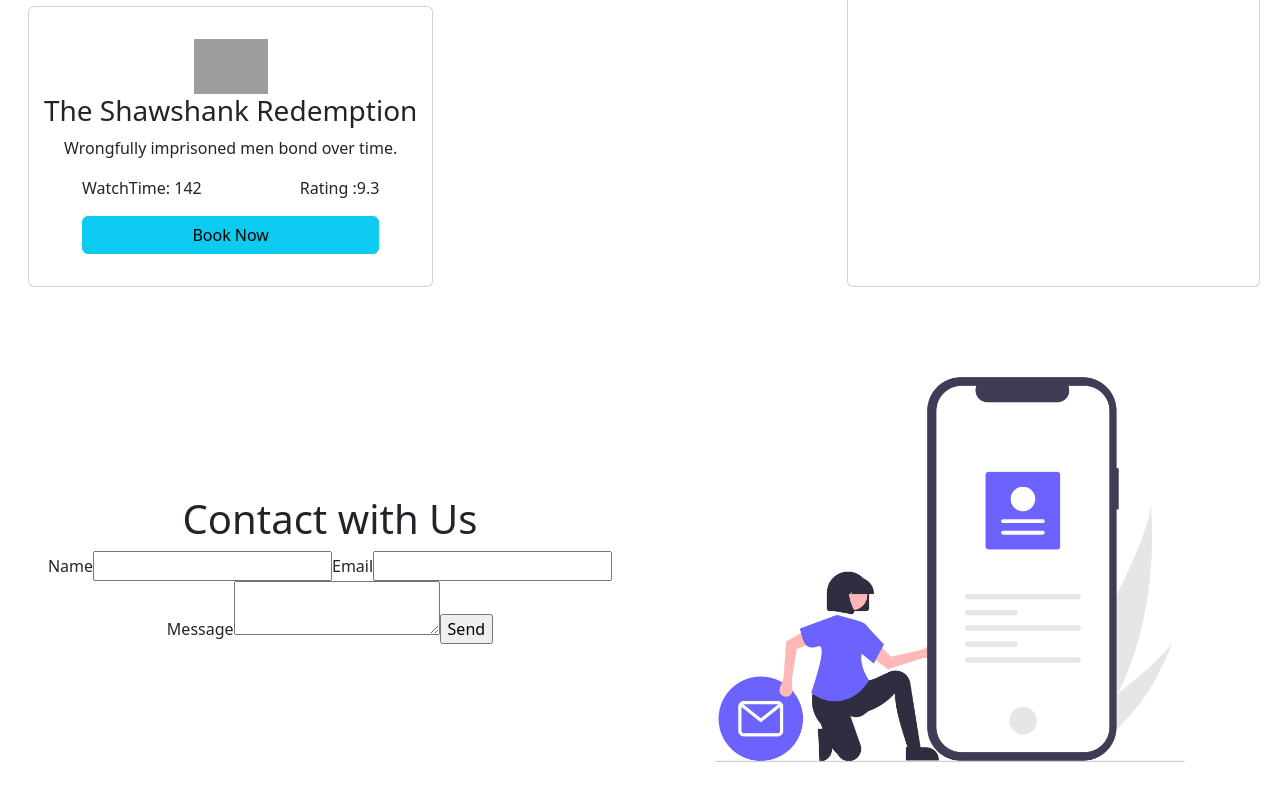
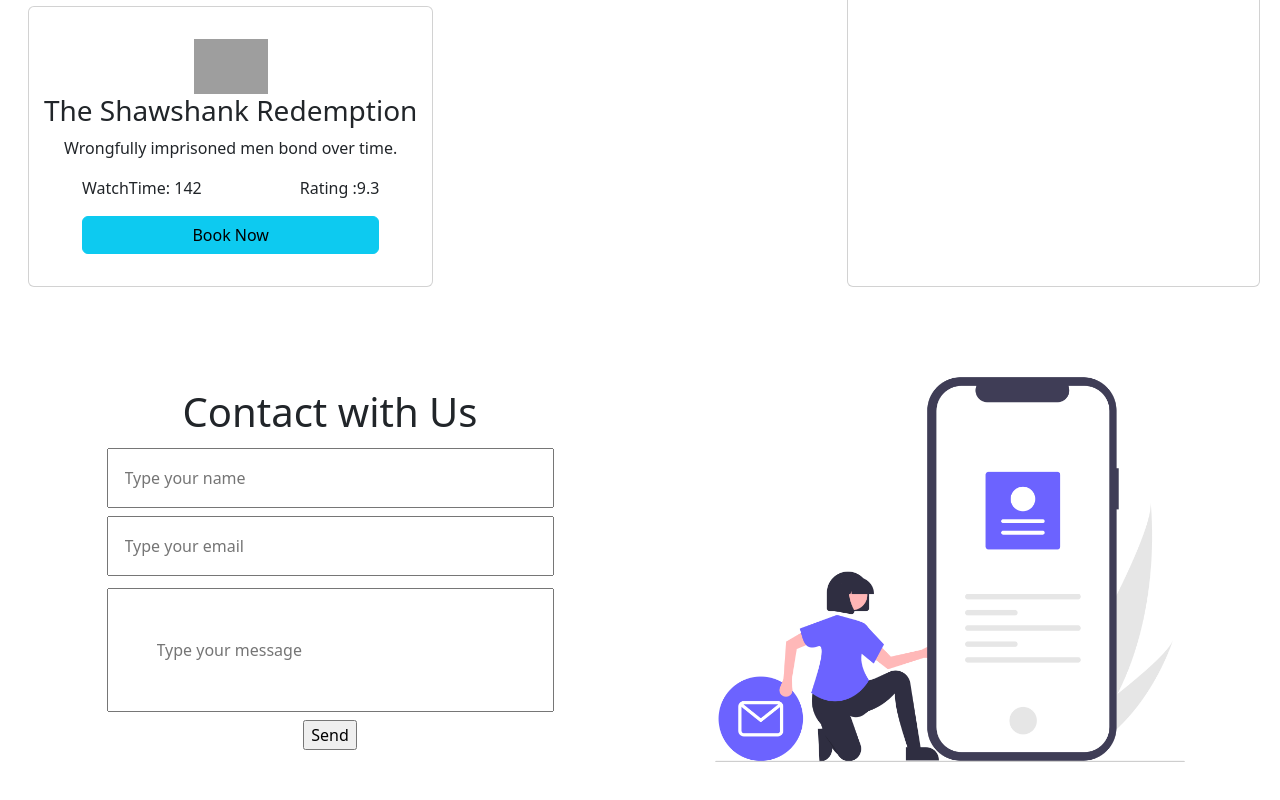
Before and after one commit to ACM-Anik/Bioscope-Hub, a React (Vite) app: page / in a window 1280 px wide. Shown: the part 990-1790 px from the top of the page. Built offline with nearby package versions, Linux system fonts and the light colour scheme; grey boxes are pictures that could not be loaded.

Commit message:
Changed the form design

```diff
--- a/src/components/Contact/Contact.jsx
+++ b/src/components/Contact/Contact.jsx
@@ -27,37 +27,32 @@
       <div className="row d-flex align-items-center">
         <div className="col-md-6">
           <h1>Contact with Us</h1>
-          {/* <div className="input-box">
+          <form className="input-box" ref={form} onSubmit={sendEmail}>
             <input
               className="w-75 p-3 m-1"
               type="text"
+              name="user_name"
               placeholder="Type your name "
             />
             <br />
             <input
               className="w-75 p-3 m-1"
               type="email"
+              name="user_email"
               placeholder="Type your email "
             />
             <br />
             <input
               className="w-75 p-5 m-2"
-              type="email"
+              type="text"
+              name="message"
               placeholder="Type your message "
             />
             <br />
-            <button class="btn btn-info w-75 p-3 font-weight-bold text-uppercase">
+            <input type="submit" value="Send" />
+            {/* <button class="btn btn-info w-75 p-3 font-weight-bold text-uppercase">
               Send Email
-            </button>
-          </div> */}
-          <form ref={form} onSubmit={sendEmail}>
-            <label>Name</label>
-            <input type="text" name="user_name" />
-            <label>Email</label>
-            <input type="email" name="user_email" />
-            <label>Message</label>
-            <textarea name="message" />
-            <input type="submit" value="Send" />
+            </button> */}
           </form>
         </div>
         {/* Side Poster------- */}
```
